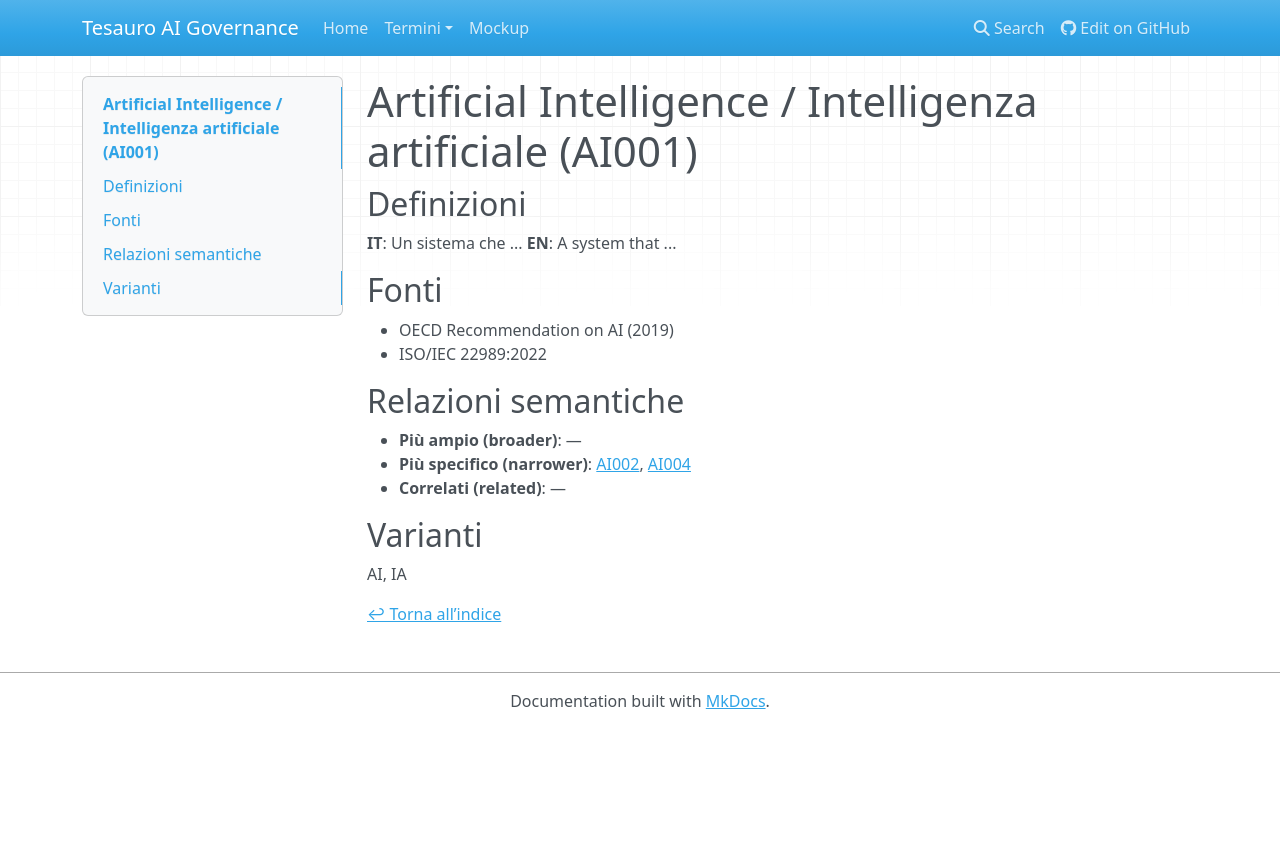
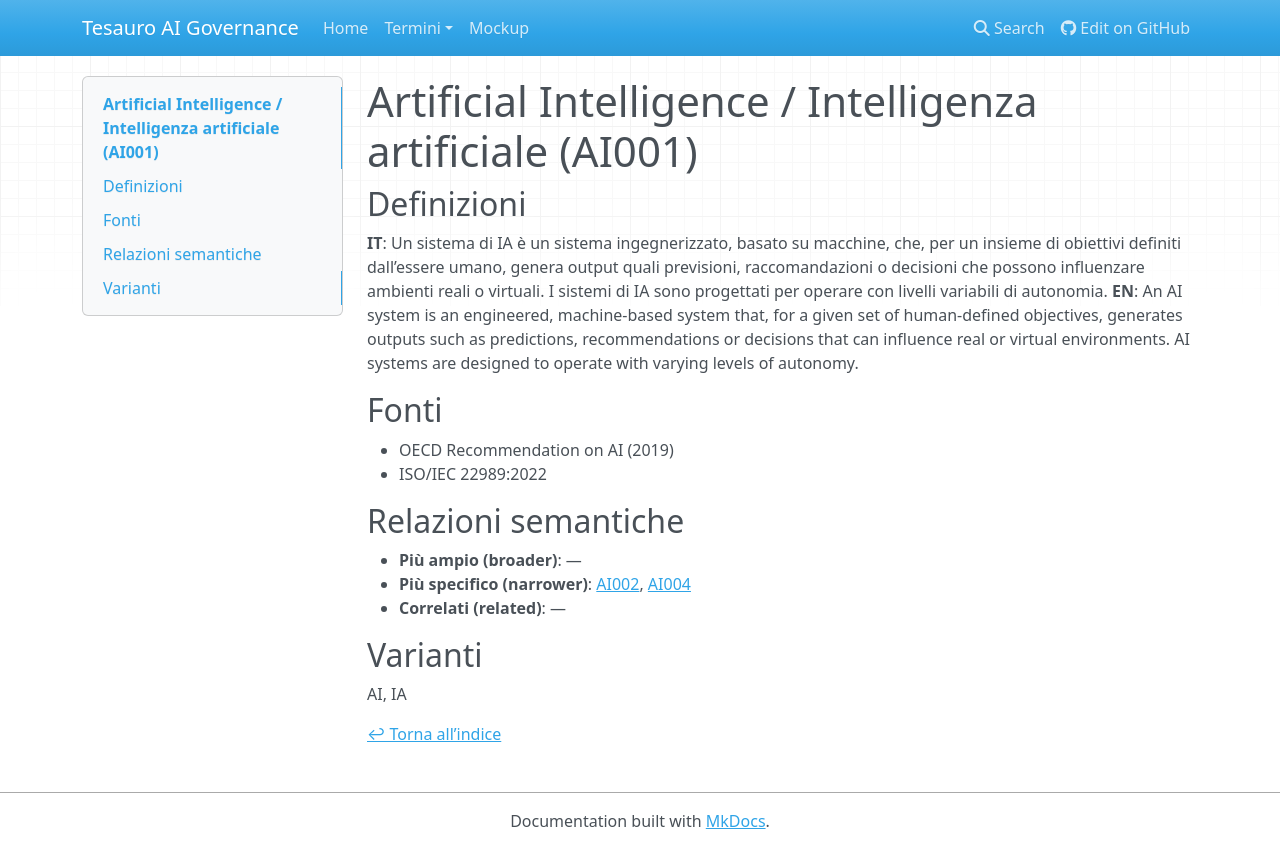
Before and after one commit to mauritiuss/tesauro-ai, an MkDocs documentation site: the page built from docs/terms/AI001.md, in a window 1280 px wide. Shown: the top 868 px of the page. Built offline with MkDocs 1.6.1, drawn with Linux system fonts in a browser that asks for light colours; nearby versions of some CDN libraries.

Commit message:
bug fixed

```diff
--- a/docs/terms/AI001.md
+++ b/docs/terms/AI001.md
@@ -1,8 +1,8 @@
 # Artificial Intelligence / Intelligenza artificiale (AI001)
 
 ## Definizioni
-**IT**: Un sistema che ...
-**EN**: A system that ...
+**IT**: Un sistema di IA è un sistema ingegnerizzato, basato su macchine, che, per un insieme di obiettivi definiti dall’essere umano, genera output quali previsioni, raccomandazioni o decisioni che possono influenzare ambienti reali o virtuali. I sistemi di IA sono progettati per operare con livelli variabili di autonomia.
+**EN**: An AI system is an engineered, machine-based system that, for a given set of human-defined objectives, generates outputs such as predictions, recommendations or decisions that can influence real or virtual environments. AI systems are designed to operate with varying levels of autonomy.
 
 ## Fonti
 - OECD Recommendation on AI (2019)
```
Also changed, not shown: docs/terms/AI002.md (+2 -2 lines), tesauro.json (+4 -4 lines).
